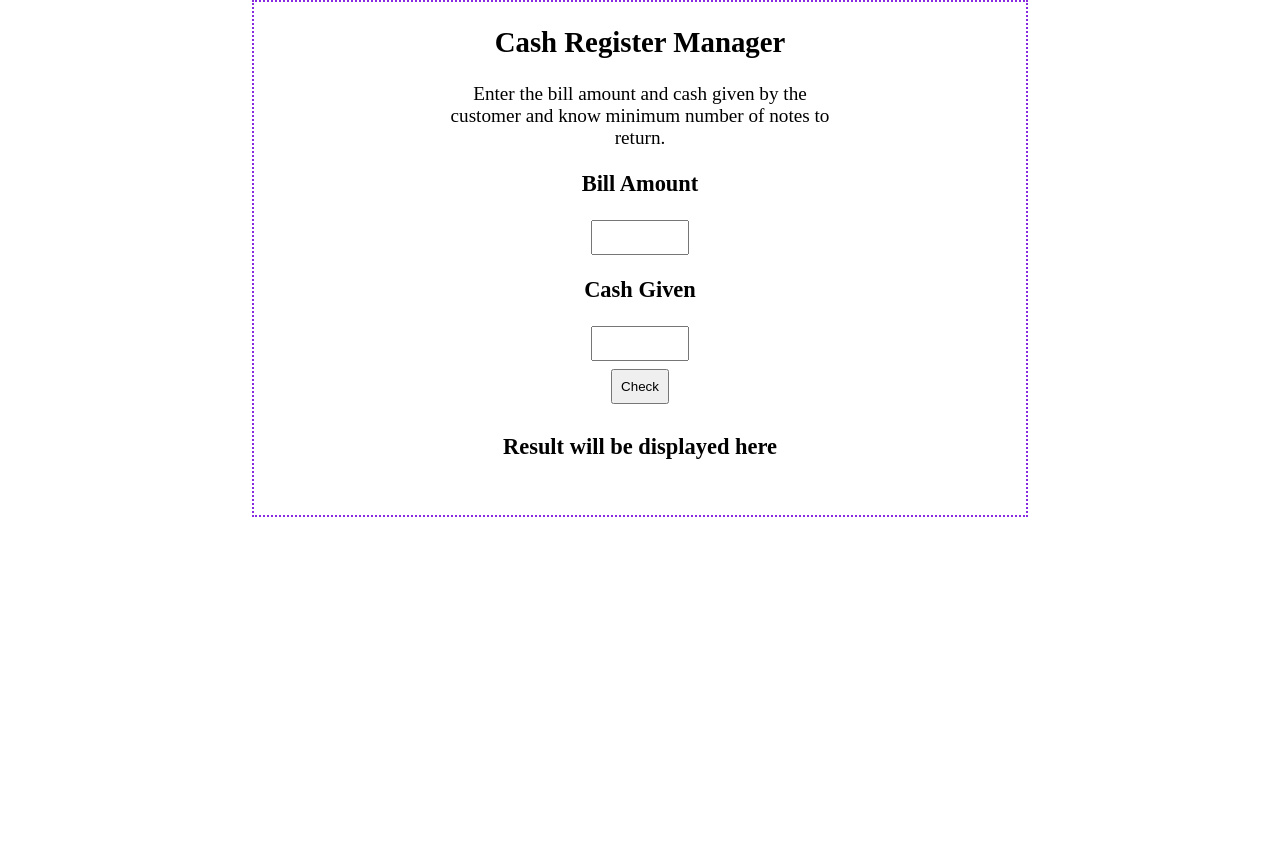
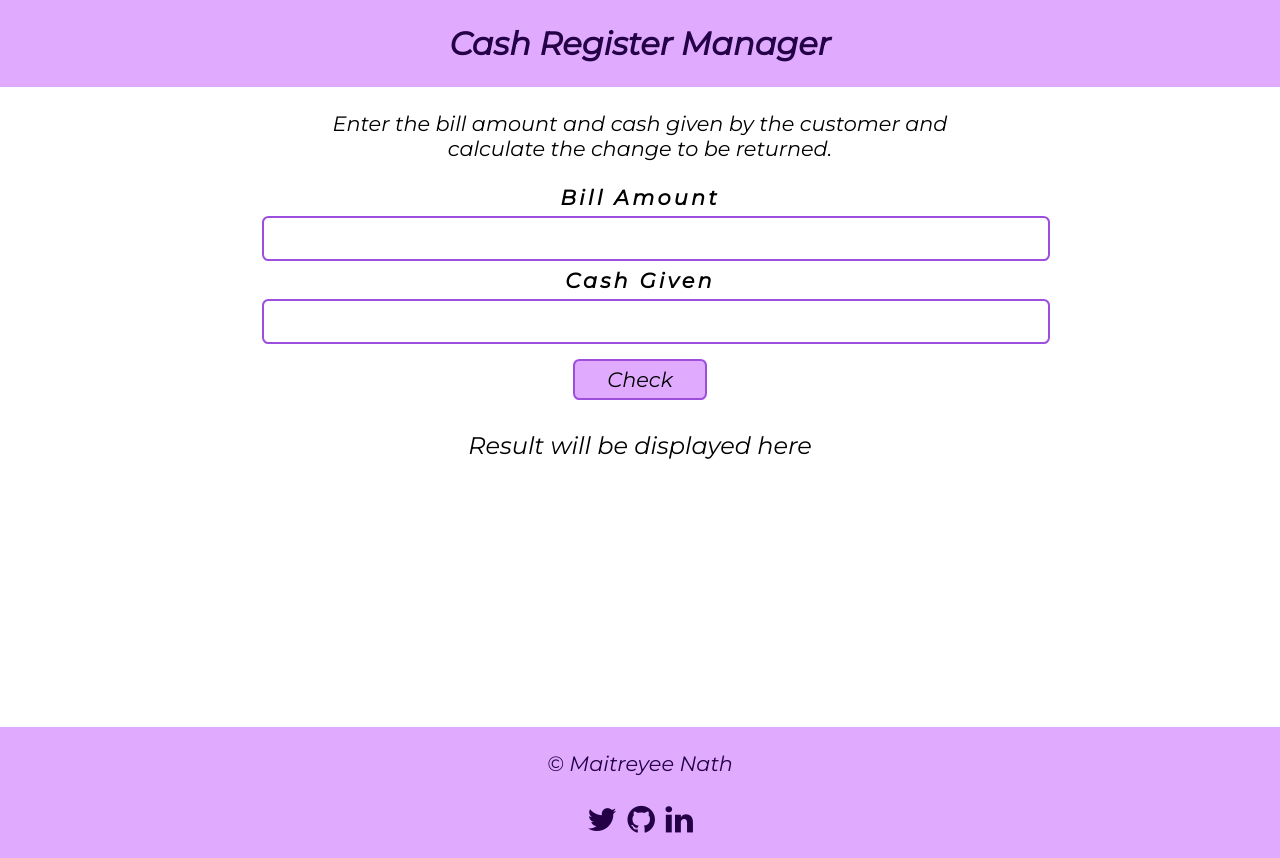
Before and after one commit to mnath30/CashRegister, a plain HTML site: page index.html in a window 1280 px wide. Before the commit the page ends 800 px from the top, so only its background shows below. Drawn offline with Linux system fonts and the light colour scheme.

Commit message:
style: added style to the application

```diff
--- a/index.html
+++ b/index.html
@@ -1,31 +1,39 @@
 <!DOCTYPE html>
 <html lang="en">
+
 <head>
     <meta charset="UTF-8">
     <meta http-equiv="X-UA-Compatible" content="IE=edge">
     <meta name="viewport" content="width=device-width, initial-scale=1.0">
     <link rel="stylesheet" href="style.css">
-    <title>Document</title>
+    <title>Cash Register</title>
+    <link rel="stylesheet" href="https://cdnjs.cloudflare.com/ajax/libs/font-awesome/4.7.0/css/font-awesome.min.css">
+
 </head>
+
 <body>
-    <div class="container">
-        <div class="header">
-            <h2>Cash Register Manager</h2>
-            <p>Enter the bill amount and cash given by the customer and know minimum number of notes to return.</p>
-        </div>
-        <div class="main">
-            <h3>Bill Amount</h3>
-            <input type="text" class="textbox" id="billAmount" required>
-            <h3>Cash Given</h3>
-            <input type="text" class="textbox" id="paidAmount" required><br>
-            <button class="button" id="buttonCheck">Check</button>
-        </div>
-        <div class="result" id="result">
-            <h3>Result will be displayed here</h3>
-        </div>
+    <div class="header">
+        <h2>Cash Register Manager</h2>
+    </div>
+    <div class="main">
+        <p>Enter the bill amount and cash given by the customer and calculate the change to be returned.</p>
+        <label for="bill-amount">Bill Amount
+        <input type="number" class="textbox" id="billAmount" required>
+        </label>
+        <label for="cash-paid">Cash Given
+        <input type="number" class="textbox" id="paidAmount" required></label>
+        <button class="button" id="buttonCheck" class="button">Check</button>
+    <div class="result" id="result">Result will be displayed here</div>
+</div>
+<footer>
+    <p class="nametext">&copy; Maitreyee Nath</p>
+    <ul>
+        <li class="social-icon"><a href="https://twitter.com/maitreyee__nath" target="__blank"><i class="fa fa-twitter"></i></a></li>
+        <li class="social-icon"><a href="https://github.com/mnath30" target="__blank"><i class="fa fa-github"></i></a></li>
+        <li class="social-icon"><a href="https://www.linkedin.com/in/maitreyee-nath-211096127?lipi=urn%3Ali%3Apage%3Ad_flagship3_profile_view_base_contact_details%3BZcCecq5VS%2BKX4%2FTk0FLFKw%3D%3D" target="__blank"><i class="fa fa-linkedin"></i></a></li>
+    </ul>
+</footer>
+    <script src="script.js"></script>
+</body>
 
-    </div>
-    <script type="text/javascript" src="script.js">
-    </script>
-</body>
 </html>
--- a/script.js
+++ b/script.js
@@ -31,11 +31,16 @@ function calculateChange(paidAmount,billAmount){
 }
 
 function printMessage(message){
-    result.innerHTML=`<h2>${message}</h2>`;
+    result.innerText=`${message}`;
 }
 
-function createRowData(dataarray){
+function createRowData(heading,dataarray){
         var row=document.createElement("tr");
+        var cellheader=document.createElement("th");
+        var headerdata=document.createTextNode(heading);
+        cellheader.appendChild(headerdata);
+        row.appendChild(cellheader);
+
         for(j=0;j<dataarray.length;j++){
             var cell=document.createElement("td");
             var data=document.createTextNode(dataarray[j]);
@@ -49,18 +54,19 @@ function createRowData(dataarray){
 function printReturnChange(paidAmount,billAmount){
     result.innerHTML="";
     var resultarray=calculateChange(paidAmount,billAmount);
-    var header=document.createElement("h3");
+    var header=document.createElement("div");
     var headertext=document.createTextNode("Return Change");
     header.appendChild(headertext);
     result.appendChild(header);
     var table=document.createElement("table");
     var tbody=document.createElement("tbody");
-    var row1=createRowData(resultarray);
-    var row2=createRowData(notes);
+    var row1=createRowData("No. of Notes",resultarray);
+    var row2=createRowData("Notes",notes);
     tbody.appendChild(row1);
     tbody.appendChild(row2);
     table.appendChild(tbody);
     result.appendChild(table);
+    table.classList.add("table");
 
 }
 
--- a/style.css
+++ b/style.css
@@ -1,29 +1,108 @@
-body{
+@import url('https://fonts.googleapis.com/css2?family=Montserrat:ital@1&display=swap');
+
+:root{
+    --purple:#c77dff;
+    --light-purple:#e0aaff;
+    --dark-purple:#9d4edd;
+    --darker-purple:#240046;
+}
+
+*{
+    padding:0;
+    margin:0 auto;
+    font-family: 'Montserrat', sans-serif;
     text-align: center;
-    padding: 0;
-    margin: 0 auto;
-    font-size: larger;
-    max-width: max-content;
-    border: 2px dotted blueviolet;
-    padding-bottom: 2rem;
 }
+
 .header{
- max-width: 50%;
- margin: auto;
+    max-width:100%;
+    background-color: var(--light-purple);
 }
-table{
-    margin: 0 auto;
+h2{
+    font-size:2rem;
+    padding:1.5rem;
+    color: var(--darker-purple);
+
 }
+.main{
+    min-height: 80vh;
+    max-width:60%;
+
+}
+p{
+    max-width: 90%;
+    padding:1.5rem;
+    font-size:1.3rem;
+}
+label{
+    font-size:1.3rem;
+    font-weight: bold;
+    letter-spacing: 0.2rem;
+
+}
+
 .textbox{
+    display:block;
     padding: 0.5rem;
-    margin:0 auto 0 auto;
-    height: 20%;
-    width: 10%;
+    width: 100%;
+    margin:0.4rem;
+    border-radius: 0.4rem;
+    border:2px solid var(--dark-purple);
+    font-size: 1.3rem;
 }
 button{
-    padding:0.5rem;
+    padding:0.4rem 2rem;
     margin:0.5rem auto;
     height: 5%;
     width: max-content;
     cursor: pointer;
+    font-size: 1.3rem;
+    background-color: var(--light-purple);
+    border:2px solid var(--dark-purple);
+    border-radius: 0.4rem;
+
 }
+button:hover{
+    background-color: var(--purple);
+}
+.result{
+    font-size: 1.5rem;
+    padding:0.4rem;
+    margin:1rem auto;
+}
+table,th,td {
+    border:2px solid var(--dark-purple);
+    border-collapse:collapse;
+    text-align: center;
+    margin: auto;
+}
+td{
+    padding:0.4rem;
+}
+footer{
+    max-width:100%;
+    background-color: var(--light-purple);
+}
+.nametext{
+    color: var(--darker-purple);
+    padding:0.2rem auto;
+}
+ul{
+    padding-bottom: 1.2rem;
+}
+
+li{
+    list-style: none;
+    display: inline;
+
+
+}
+a{
+    text-decoration: none;
+    font-size: 2rem;
+    margin:0 0.2rem;
+}
+.fa{
+    color:var(--darker-purple);
+
+}
```
